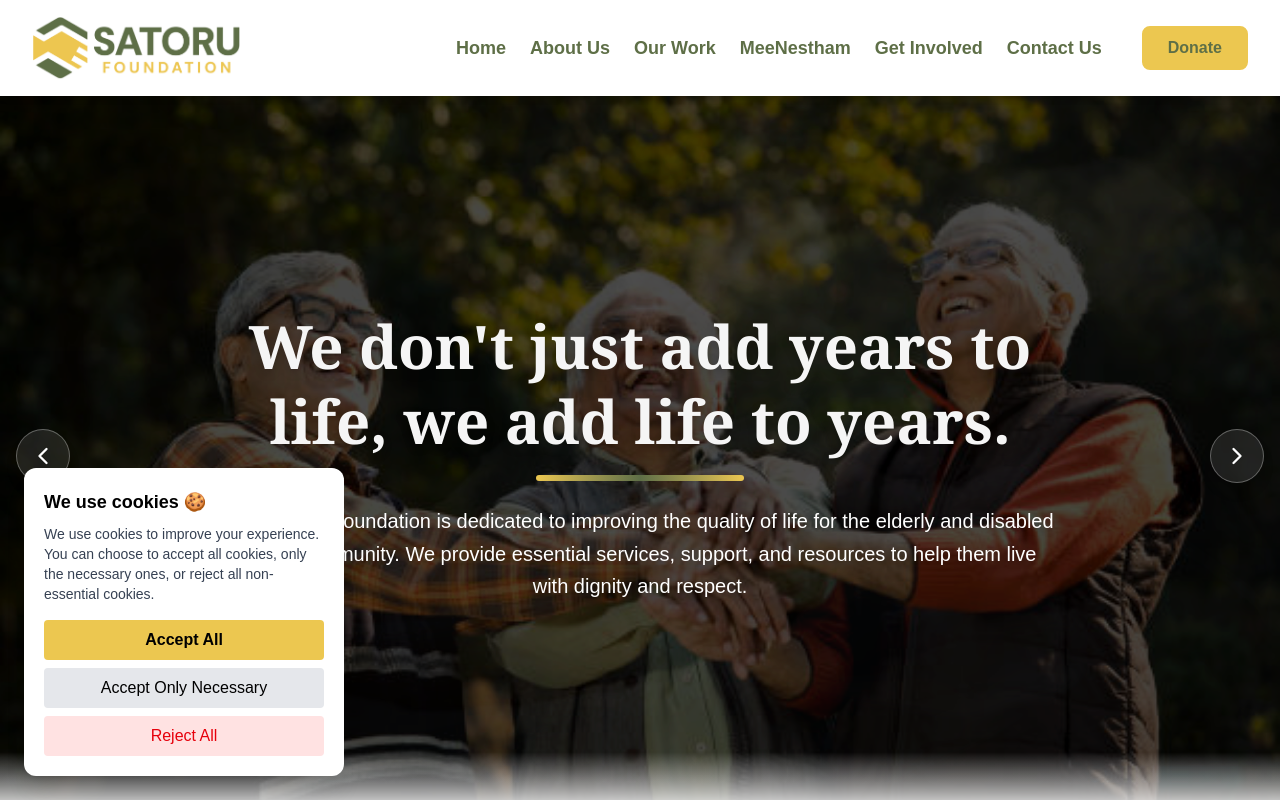
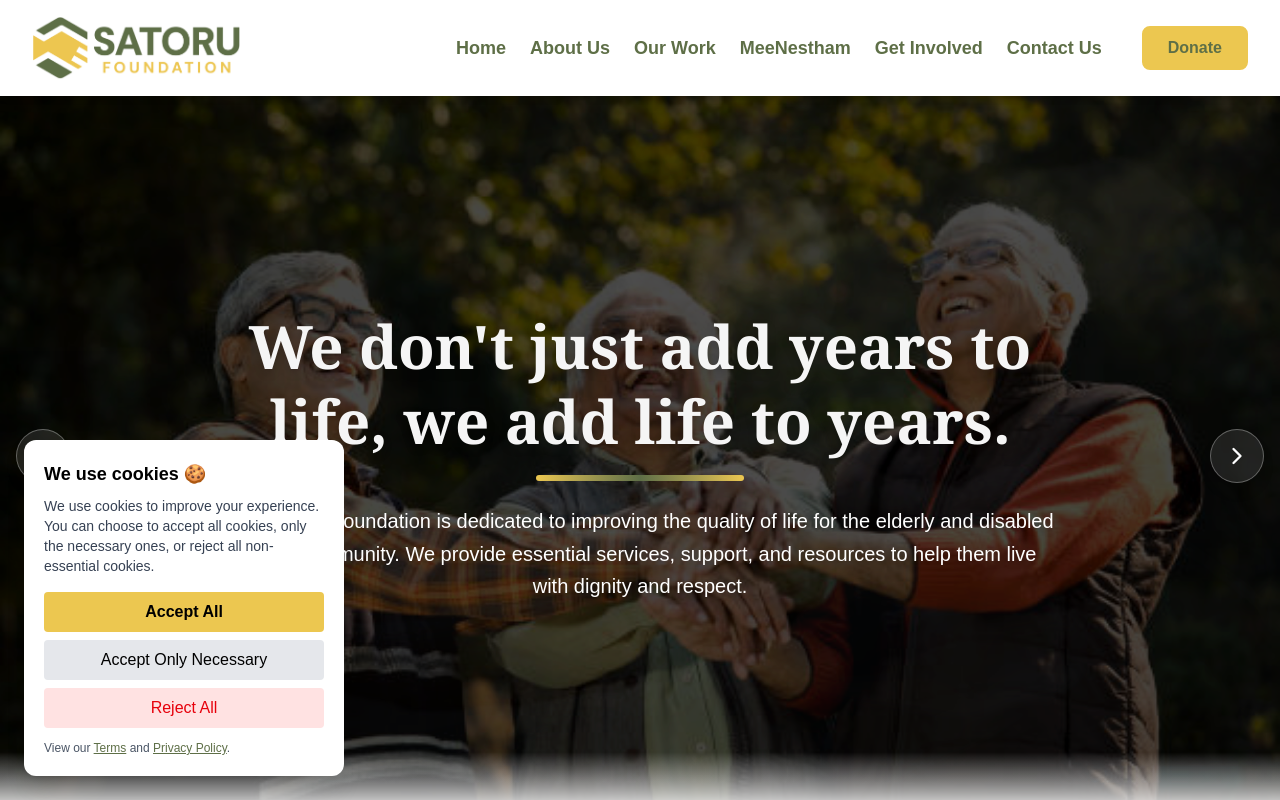
Before and after one commit to Satoru-Foundation/web, a Next.js app: page / in a window 1280 px wide. Shown: the top 800 px of the page. Built offline with nearby package versions, Linux system fonts and the light colour scheme.

Commit message:
Added the link to the terms and policy page in the cookie consent popup

```diff
--- a/src/app/components/CookieConsent.jsx
+++ b/src/app/components/CookieConsent.jsx
@@ -1,5 +1,6 @@
 "use client";
 import { useState, useEffect } from "react";
+import Link from "next/link";
 
 export default function CookieConsent() {
   const [visible, setVisible] = useState(false);
@@ -25,7 +26,8 @@ export default function CookieConsent() {
         We use cookies to improve your experience. You can choose to accept all cookies,
         only the necessary ones, or reject all non-essential cookies.
       </p>
-      <div className="flex flex-col gap-2">
+
+      <div className="flex flex-col gap-2 mb-3">
         <button
           onClick={() => handleConsent("all")}
           className="bg-[#ecc750] text-black font-semibold px-4 py-2 rounded hover:bg-yellow-400 transition"
@@ -45,6 +47,18 @@ export default function CookieConsent() {
           Reject All
         </button>
       </div>
+
+      <p className="text-xs text-gray-600">
+        View our{" "}
+        <Link href="/termsandpolicy" className="text-[#5e6f47] underline hover:text-[#ecc750]">
+          Terms
+        </Link>{" "}
+        and{" "}
+        <Link href="/termsandpolicy" className="text-[#5e6f47] underline hover:text-[#ecc750]">
+          Privacy Policy
+        </Link>
+        .
+      </p>
     </div>
   );
 }
```
